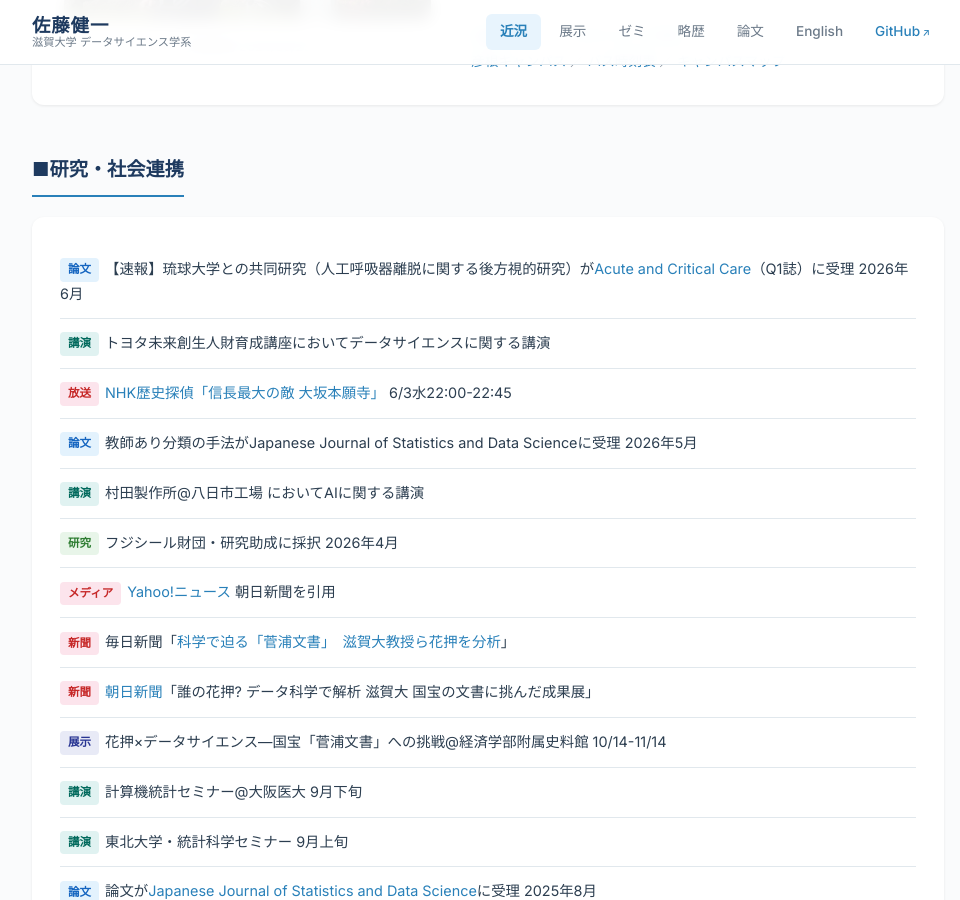
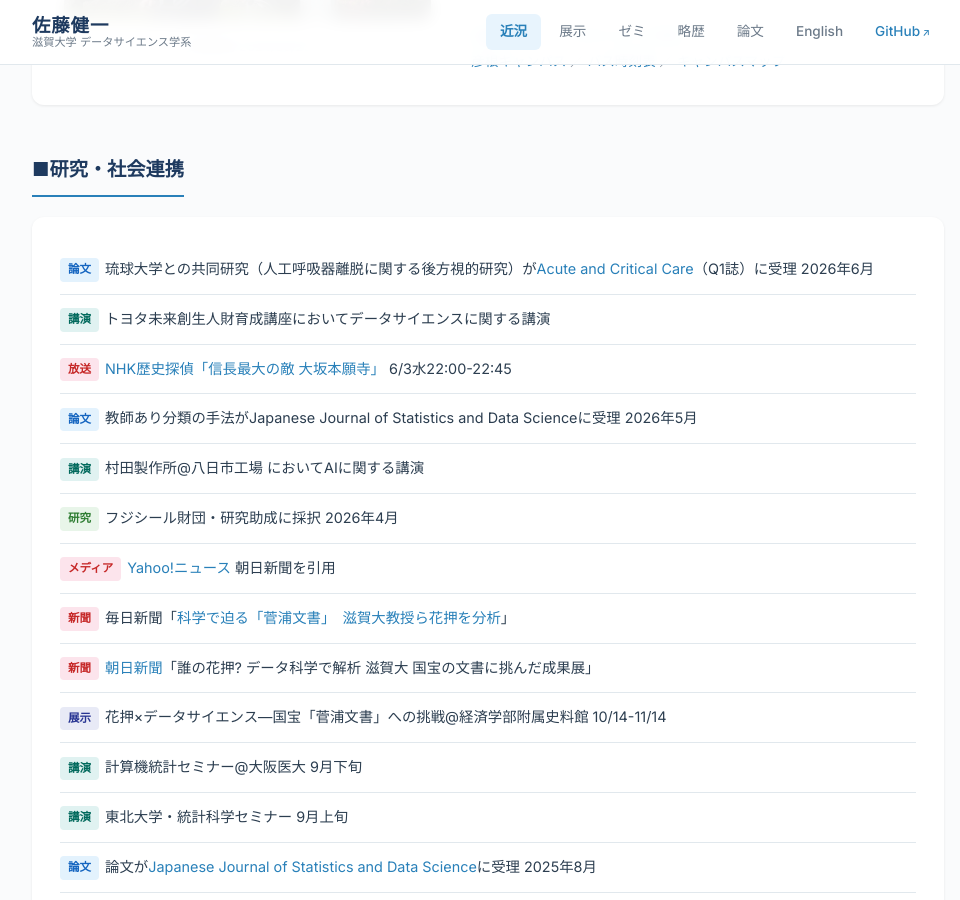
Before and after one commit to ksatohds/ksatohds.github.io, a Jekyll site: the page built from index.md, in a window 1280 px wide and 900 px high, scrolled down 339 px. Shown: the whole window, without its empty margins (152-1112 px from the left). Built offline with Jekyll 4.4.1, drawn with Linux system fonts in a browser that asks for light colours.

Commit message:
20260601 remove breaking news prefix
Co-Authored-By: Claude Opus 4.6 (1M context) <noreply@anthropic.com>

```diff
--- a/index.md
+++ b/index.md
@@ -29,7 +29,7 @@ title: 近況
   <h2 class="section-title">■研究・社会連携</h2>
   <div class="card">
     <ul class="news-list">
-      <li><span class="news-tag paper">論文</span>【速報】琉球大学との共同研究（人工呼吸器離脱に関する後方視的研究）が<a href="https://www.accjournal.org/">Acute and Critical Care</a>（Q1誌）に受理 2026年6月</li>
+      <li><span class="news-tag paper">論文</span>琉球大学との共同研究（人工呼吸器離脱に関する後方視的研究）が<a href="https://www.accjournal.org/">Acute and Critical Care</a>（Q1誌）に受理 2026年6月</li>
       <li><span class="news-tag talk">講演</span>トヨタ未来創生人財育成講座においてデータサイエンスに関する講演</li>
       <li><span class="news-tag media">放送</span><a href="https://www.web.nhk/tv/an/rekishi-tantei/pl/series-tep-VR22V15XWL/ep/GPRWGV86XV">NHK歴史探偵「信長最大の敵 大坂本願寺」</a> 6/3水22:00-22:45</li>
       <li><span class="news-tag paper">論文</span>教師あり分類の手法がJapanese Journal of Statistics and Data Scienceに受理 2026年5月</li>
```
